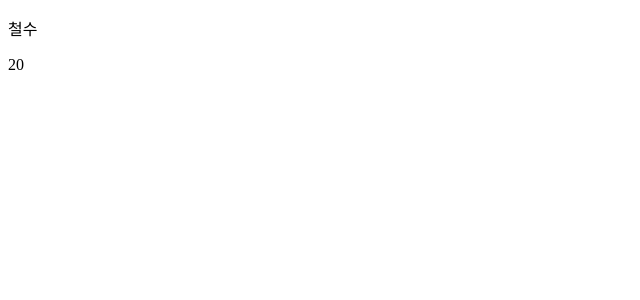
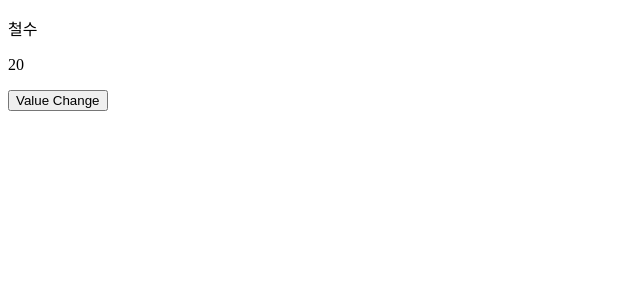
Before and after one commit to fp024/introduction-to-frontend-development-with-react-js-study, a React (Vite) app in the folder chap04/vite-react-chap04/: page / in a window 1280 px wide. Shown: the top 300 px of the page, without its empty margins (0-640 px from the left). Built offline with nearby package versions, Linux system fonts and the light colour scheme.

Commit message:
4.1 컴포넌트의 상태란 ~ p142
name에 대한 상태가 관리되지 않아
화면에 이름이 바뀌진 않는다.

```diff
--- a/chap04/vite-react-chap04/src/App.tsx
+++ b/chap04/vite-react-chap04/src/App.tsx
@@ -1,10 +1,15 @@
 export default function App() {
-  const name = '철수';
+  let name = '철수';
   const age = 20;
+  const nameChange = () => {
+    name = '영희';
+    console.log(name);
+  };
   return (
     <div>
       <p>{name}</p>
       <p>{age}</p>
+      <button onClick={nameChange}>Value Change</button>
     </div>
   );
 }
```
